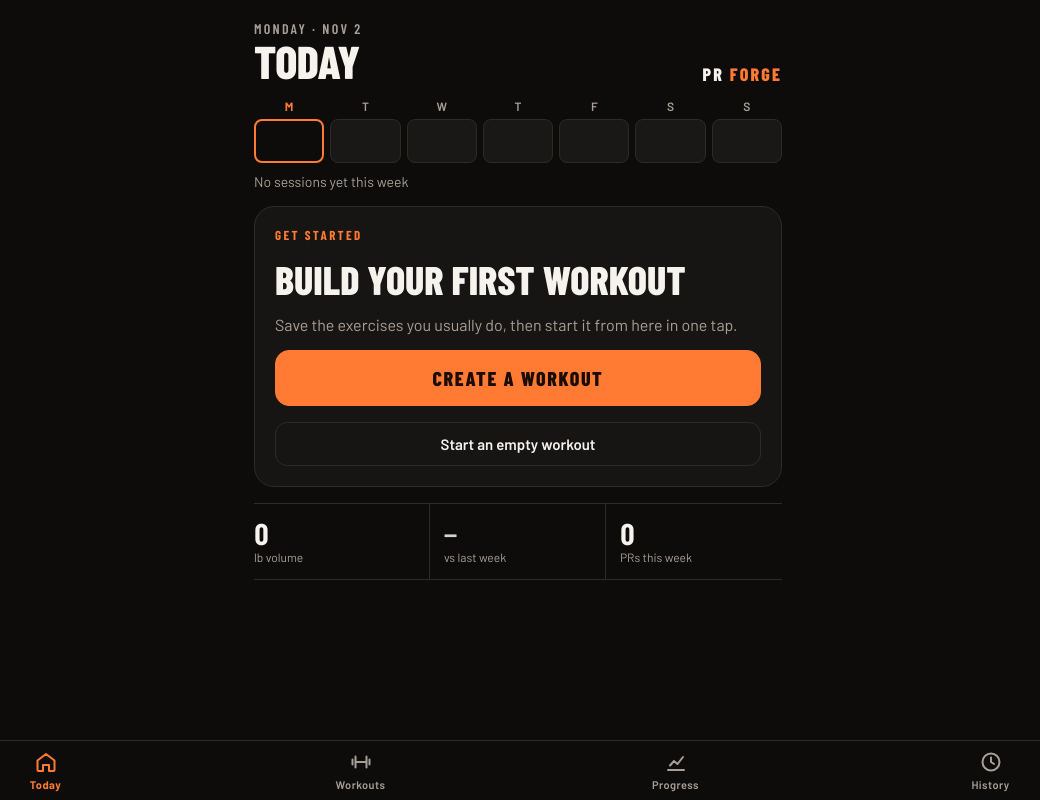
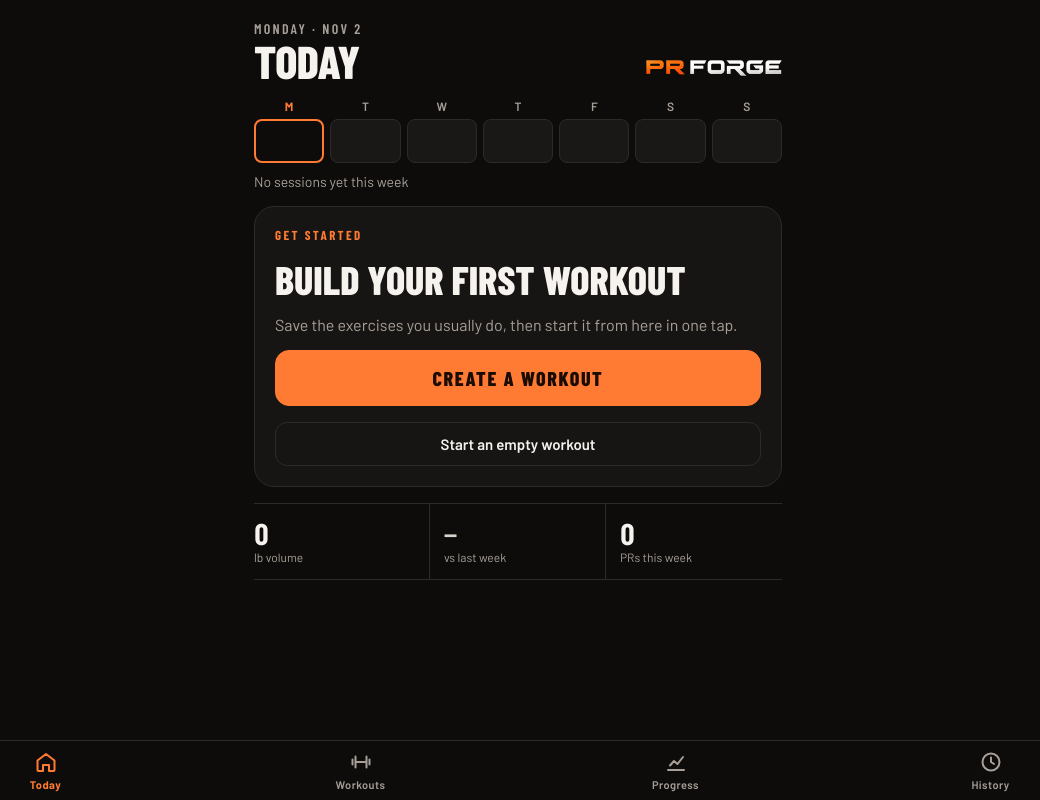
Before and after one commit to kevo00012/pr-forge, a plain HTML site: page index.html in a window 1280 px wide. Both pictures are taken after a click on the button "GET STARTED". Shown: the whole page, without its empty margins (122-1162 px from the left). Drawn offline with Linux system fonts and the light colour scheme.

Commit message:
Use the logo's wordmark in the Today header (1.4.1)

```diff
--- a/css/app.css
+++ b/css/app.css
@@ -65,7 +65,7 @@ ul, ol { list-style: none; margin: 0; padding: 0; }
 .wordmark { font-family: var(--cond); font-size: 56px; font-weight: 800; letter-spacing: .12em; line-height: 1; }
 .wordmark span { color: var(--accent); }
 .tagline { color: var(--muted); font-size: 14px; padding: 0 16px; text-align: center; }
-.wordmark.sm { font-size: 18px; }
+.wordmark-img { display: block; flex: none; width: 136px; height: auto; margin-bottom: 7px; }
 
 /* Layout */
 .screen {
--- a/index.html
+++ b/index.html
@@ -20,7 +20,7 @@
 <body>
   <div id="splash" aria-label="PR Forge is loading">
     <img class="splash-logo" src="icons/logo.png" alt="" onerror="this.remove()">
-    <div class="wordmark">PR <span>FORGE</span></div>
+    <div class="wordmark"><span>PR</span> FORGE</div>
     <p class="tagline">Make logging effortless. Make progress obvious.</p>
   </div>
   <div id="app" hidden></div>
--- a/js/app.js
+++ b/js/app.js
@@ -6,7 +6,7 @@
   'use strict';
 
   var U = PRF.units, M = PRF.metrics, ST = PRF.store, EX = PRF.exercises, P = PRF.plates, IM = PRF.importers;
-  var VERSION = '1.4.0';
+  var VERSION = '1.4.1';
 
   var S = ST.load();
   var V = {
@@ -392,7 +392,7 @@
       '</section>';
 
     return '<header class="top row end"><div class="top"><p class="eyebrow">' + now.toLocaleDateString('en-US', { weekday: 'long' }) + ' · ' + now.toLocaleDateString('en-US', { month: 'short', day: 'numeric' }) + '</p><h1>Today</h1></div>' +
-      '<span class="wordmark sm">PR <span>FORGE</span></span></header>' +
+      '<img class="wordmark-img" src="icons/wordmark.png" width="136" height="16" alt="PR Forge"></header>' +
       '<section class="week-wrap" aria-label="This week"><div class="week">' + strip + '</div><p class="week-line">' + weekLine + '</p></section>' +
       upNext + highlights;
   }
--- a/sw.js
+++ b/sw.js
@@ -1,10 +1,11 @@
 /* PR Forge — offline cache. Bump CACHE when you change any file so phones pick up the update. */
-var CACHE = 'pr-forge-web-1.4.0';
+var CACHE = 'pr-forge-web-1.4.1';
 var SHELL = [
   './',
   'index.html',
   'css/app.css',
   'icons/logo.png',
+  'icons/wordmark.png',
   'icons/apple-touch-icon.png',
   'icons/icon-192.png',
   'icons/icon-512.png',
```
Also changed, not shown: icons/wordmark.png (added), 1 other file.
